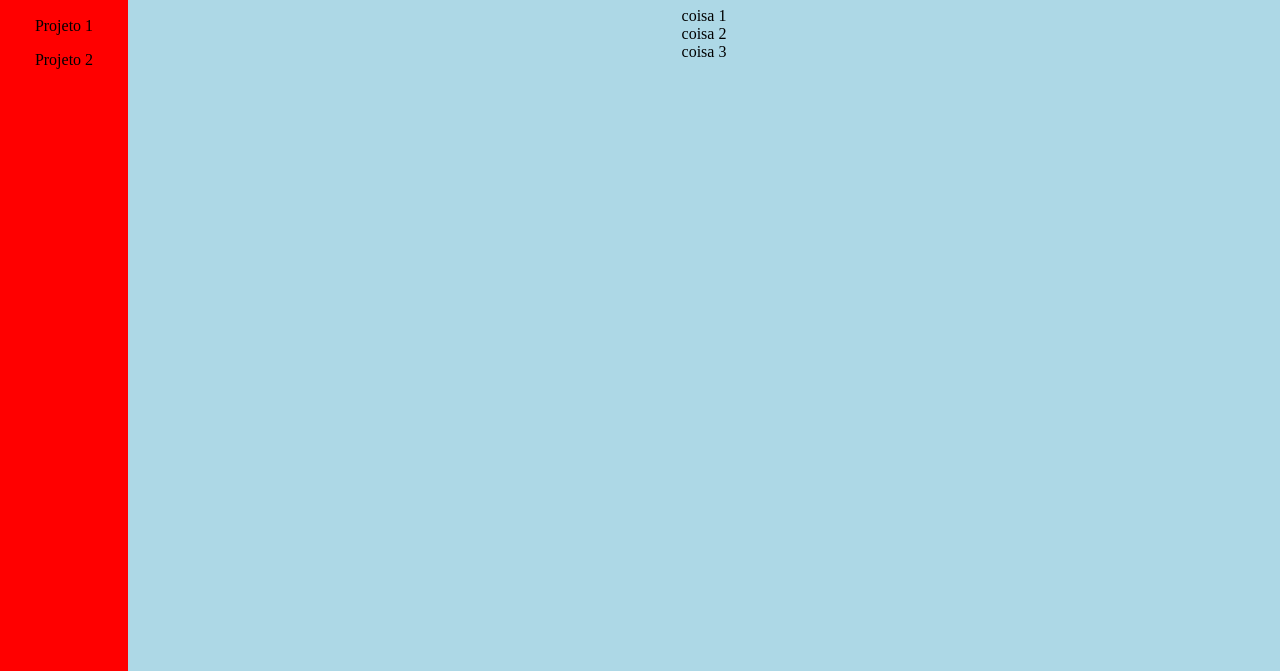
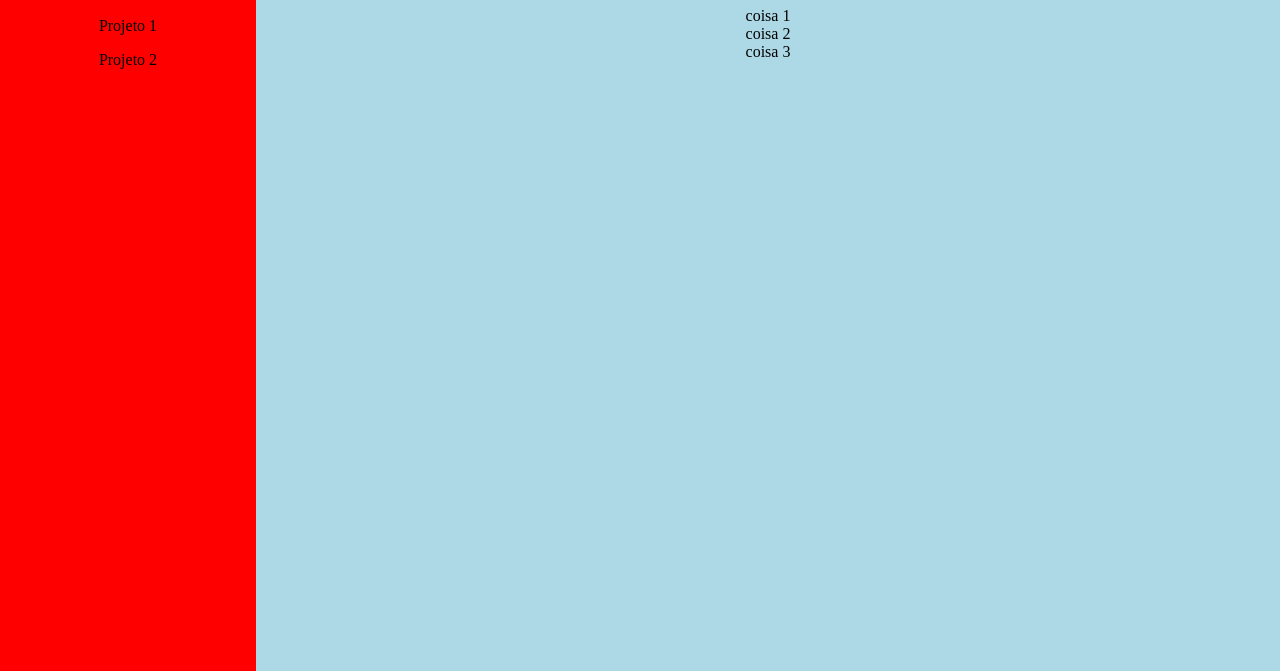
Before and after one commit to LSeita/ListaTODO, a website built with webpack: page dist/index.html in a window 1280 px wide. Shown: the part 129-800 px from the top of the page. Built offline with nearby package versions, Linux system fonts and the light colour scheme.

```diff
--- a/src/style.css
+++ b/src/style.css
@@ -5,7 +5,7 @@
 
 .container{
     display: grid;
-    grid-template-columns: 10% 90%;
+    grid-template-columns: 20% 80%;
     grid-template-rows: 7% 93%;
     height: 100vh;
 }
```
Also changed, not shown: .gitignore.txt.
